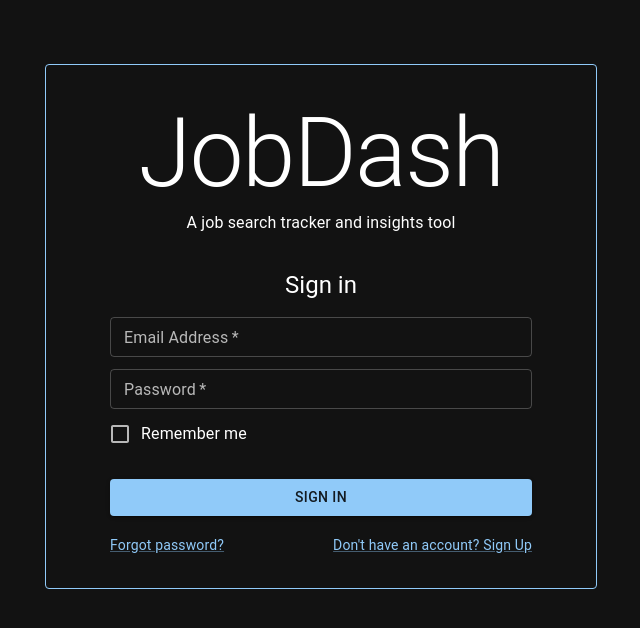
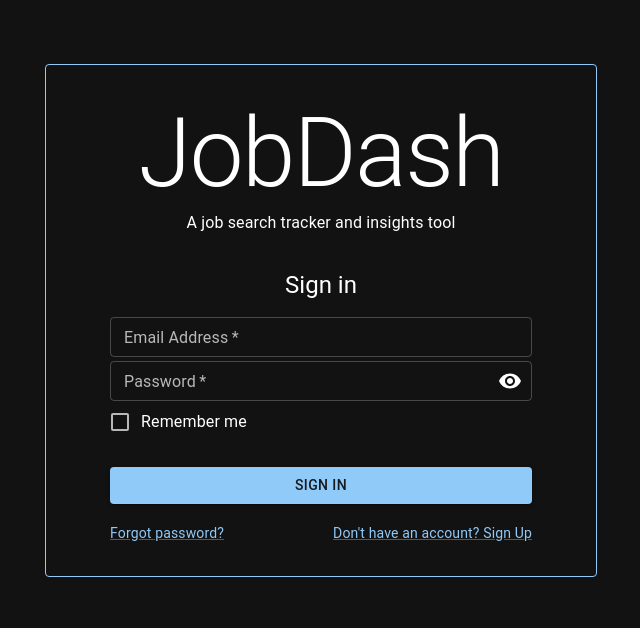
Before and after one commit to nicole-nguyen1/jobdash, a Next.js app in the folder client/: page / in a window 1280 px wide. Shown: the top 628 px of the page, without its empty margins (319-959 px from the left). Built offline with nearby package versions, Linux system fonts and the light colour scheme.

Commit message:
add react-hook-form to sign up + password input component

```diff
--- a/client/package.json
+++ b/client/package.json
@@ -11,6 +11,7 @@
   "dependencies": {
     "@emotion/react": "^11.11.3",
     "@emotion/styled": "^11.11.0",
+    "@mui/icons-material": "^5.15.6",
     "@mui/material": "^5.15.6",
     "next": "14.1.0",
     "react": "^18",
--- a/client/src/app/page.tsx
+++ b/client/src/app/page.tsx
@@ -56,10 +56,17 @@ export default function Home() {
 						</Typography>
 					</Box>
 					{authFormType === "SIGN_IN" && (
-						<SignIn setAuthFormType={setAuthFormType} setEmail={setEmail} />
+						<SignIn
+							authFormType={authFormType}
+							setAuthFormType={setAuthFormType}
+							setEmail={setEmail}
+						/>
 					)}
 					{authFormType === "SIGN_UP" && (
-						<SignUp setAuthFormType={setAuthFormType} />
+						<SignUp
+							authFormType={authFormType}
+							setAuthFormType={setAuthFormType}
+						/>
 					)}
 					{authFormType === "FORGOT_PW" && (
 						<ForgotPassword setAuthFormType={setAuthFormType} email={email} />
--- /dev/null
+++ b/client/src/components/PasswordInput.tsx
@@ -0,0 +1,86 @@
+import { AuthFormType } from "@/app/page";
+import { VisibilityOff, Visibility } from "@mui/icons-material";
+import { TextField, InputAdornment, IconButton } from "@mui/material";
+import React, { useMemo, useState } from "react";
+import { FieldErrors, UseFormRegister, useFormContext } from "react-hook-form";
+import validator from "validator";
+
+type Props = {
+	authFormType: AuthFormType;
+};
+
+const PASSWORD_REQUIREMENTS_STR =
+	"Must be 8-20 characters long and have at least 1 number and 1 symbol";
+
+export default function PasswordInput({ authFormType }: Props) {
+	const {
+		register,
+		formState: { errors },
+	} = useFormContext();
+	const [showPassword, setShowPassword] = useState(false);
+
+	const autoComplete = useMemo(() => {
+		switch (authFormType) {
+			case "SIGN_IN":
+				return "current-password";
+			case "SIGN_UP":
+				return "new-password";
+			default:
+				return undefined;
+		}
+	}, [authFormType]);
+
+	const registerOptions = useMemo(() => {
+		switch (authFormType) {
+			case "SIGN_IN":
+				return {};
+			case "SIGN_UP":
+				return {
+					minLength: { value: 8, message: PASSWORD_REQUIREMENTS_STR },
+					maxLength: { value: 20, message: PASSWORD_REQUIREMENTS_STR },
+					required: "Required",
+					validate: (value: string) =>
+						(validator.isStrongPassword(value) && value.length < 21) ||
+						PASSWORD_REQUIREMENTS_STR,
+				};
+			default:
+				return {};
+		}
+	}, [authFormType]);
+
+	const handleClickShowPassword = () => {
+		setShowPassword(!showPassword);
+	};
+
+	return (
+		<TextField
+			required
+			fullWidth
+			label="Password"
+			type={showPassword ? "text" : "password"}
+			id="password"
+			autoComplete={autoComplete}
+			size="small"
+			error={errors?.password != null}
+			helperText={
+				authFormType === "SIGN_UP" &&
+				errors?.password &&
+				String(errors?.password.message)
+			}
+			InputProps={{
+				endAdornment: (
+					<InputAdornment position="end">
+						<IconButton
+							aria-label="toggle password visibility"
+							onClick={handleClickShowPassword}
+							edge="end"
+						>
+							{showPassword ? <VisibilityOff /> : <Visibility />}
+						</IconButton>
+					</InputAdornment>
+				),
+			}}
+			{...register("password", registerOptions)}
+		/>
+	);
+}
--- a/client/src/components/SignIn.tsx
+++ b/client/src/components/SignIn.tsx
@@ -8,13 +8,14 @@ import {
 	Button,
 	Grid,
 	Link,
-	Card,
 } from "@mui/material";
 import React, { Dispatch, SetStateAction } from "react";
-import { useForm } from "react-hook-form";
+import { FormProvider, useForm } from "react-hook-form";
 import validator from "validator";
+import PasswordInput from "./PasswordInput";
 
 type Props = {
+	authFormType: AuthFormType;
 	setAuthFormType: Dispatch<SetStateAction<AuthFormType>>;
 	setEmail: Dispatch<SetStateAction<string>>;
 };
@@ -24,13 +25,18 @@ type FormData = {
 	password: string;
 };
 
-export default function SignIn({ setAuthFormType, setEmail }: Props) {
+export default function SignIn({
+	authFormType,
+	setAuthFormType,
+	setEmail,
+}: Props) {
+	const formMethods = useForm<FormData>();
 	const {
 		register,
 		handleSubmit,
 		getValues,
 		formState: { errors },
-	} = useForm<FormData>();
+	} = formMethods;
 
 	const onSubmit = (data: FormData) => {
 		console.log(data);
@@ -46,6 +52,7 @@ export default function SignIn({ setAuthFormType, setEmail }: Props) {
 			}}
 		>
 			<Typography variant="h5">Sign in</Typography>
+			<FormProvider {...formMethods}>
 				<Box
 					component="form"
 					onSubmit={handleSubmit(onSubmit)}
@@ -64,17 +71,7 @@ export default function SignIn({ setAuthFormType, setEmail }: Props) {
 							validate: (value) => validator.isEmail(value),
 						})}
 					/>
-				<TextField
-					margin="dense"
-					required
-					fullWidth
-					label="Password"
-					type="password"
-					id="password"
-					autoComplete="current-password"
-					size="small"
-					{...register("password")}
-				/>
+					<PasswordInput authFormType={authFormType} />
 					<FormControlLabel
 						control={<Checkbox value="remember" color="primary" />}
 						label="Remember me"
@@ -106,6 +103,7 @@ export default function SignIn({ setAuthFormType, setEmail }: Props) {
 						</Grid>
 					</Grid>
 				</Box>
+			</FormProvider>
 		</Box>
 	);
 }
--- a/client/src/components/SignUp.tsx
+++ b/client/src/components/SignUp.tsx
@@ -1,4 +1,5 @@
 import { AuthFormType } from "@/app/page";
+import { VisibilityOff, Visibility } from "@mui/icons-material";
 import {
 	Box,
 	Avatar,
@@ -9,15 +10,42 @@ import {
 	FormControlLabel,
 	Checkbox,
 	Button,
+	IconButton,
+	InputAdornment,
 } from "@mui/material";
-import { Dispatch, SetStateAction } from "react";
+import { Dispatch, SetStateAction, useEffect, useState } from "react";
+import { FormProvider, useForm } from "react-hook-form";
 import validator from "validator";
+import PasswordInput from "./PasswordInput";
 
 type Props = {
+	authFormType: AuthFormType;
 	setAuthFormType: Dispatch<SetStateAction<AuthFormType>>;
 };
 
-export default function SignUp({ setAuthFormType }: Props) {
+type FormData = {
+	firstName: string;
+	lastName: string;
+	email: string;
+	password: string;
+};
+
+const PASSWORD_REQUIREMENTS_STR =
+	"Must be 8-20 characters long and have at least 1 number and 1 symbol";
+
+export default function SignUp({ authFormType, setAuthFormType }: Props) {
+	const formMethods = useForm<FormData>();
+	const {
+		register,
+		handleSubmit,
+		formState: { errors },
+	} = formMethods;
+	const [showPassword, setShowPassword] = useState(false);
+
+	console.log(errors);
+
+	const onSubmit = (data: FormData) => {};
+
 	return (
 		<Box
 			sx={{
@@ -28,17 +56,25 @@ export default function SignUp({ setAuthFormType }: Props) {
 			}}
 		>
 			<Typography variant="h5">Sign up</Typography>
-			<Box component="form" noValidate onSubmit={() => {}} sx={{ mt: 1 }}>
+			<FormProvider {...formMethods}>
+				<Box
+					component="form"
+					noValidate
+					onSubmit={handleSubmit(onSubmit)}
+					sx={{ mt: 1 }}
+				>
 					<Grid container spacing={2}>
 						<Grid item xs={12} sm={6}>
 							<TextField
 								autoComplete="given-name"
-							name="firstName"
 								required
 								fullWidth
 								id="firstName"
 								label="First Name"
 								size="small"
+								error={errors.firstName != null}
+								helperText={errors?.firstName && errors?.firstName?.message}
+								{...register("firstName", { required: "Required" })}
 							/>
 						</Grid>
 						<Grid item xs={12} sm={6}>
@@ -47,9 +83,11 @@ export default function SignUp({ setAuthFormType }: Props) {
 								fullWidth
 								id="lastName"
 								label="Last Name"
-							name="lastName"
 								autoComplete="family-name"
 								size="small"
+								error={errors.lastName != null}
+								helperText={errors?.lastName && errors?.lastName?.message}
+								{...register("lastName", { required: "Required" })}
 							/>
 						</Grid>
 						<Grid item xs={12}>
@@ -58,22 +96,18 @@ export default function SignUp({ setAuthFormType }: Props) {
 								fullWidth
 								id="email"
 								label="Email Address"
-							name="email"
 								autoComplete="email"
 								size="small"
+								error={errors.email != null}
+								helperText={errors?.email && errors?.email?.message}
+								{...register("email", {
+									required: "Required",
+									validate: (value) => validator.isEmail(value),
+								})}
 							/>
 						</Grid>
 						<Grid item xs={12}>
-						<TextField
-							required
-							fullWidth
-							name="password"
-							label="Password"
-							type="password"
-							id="password"
-							autoComplete="new-password"
-							size="small"
-						/>
+							<PasswordInput authFormType={authFormType} />
 						</Grid>
 					</Grid>
 					<Button
@@ -92,6 +126,7 @@ export default function SignUp({ setAuthFormType }: Props) {
 						</Grid>
 					</Grid>
 				</Box>
+			</FormProvider>
 		</Box>
 	);
 }
```
Also changed, not shown: 1 other file (tests, documents, lock files or other folders). Lines whose indentation alone changed are shown as unchanged.
